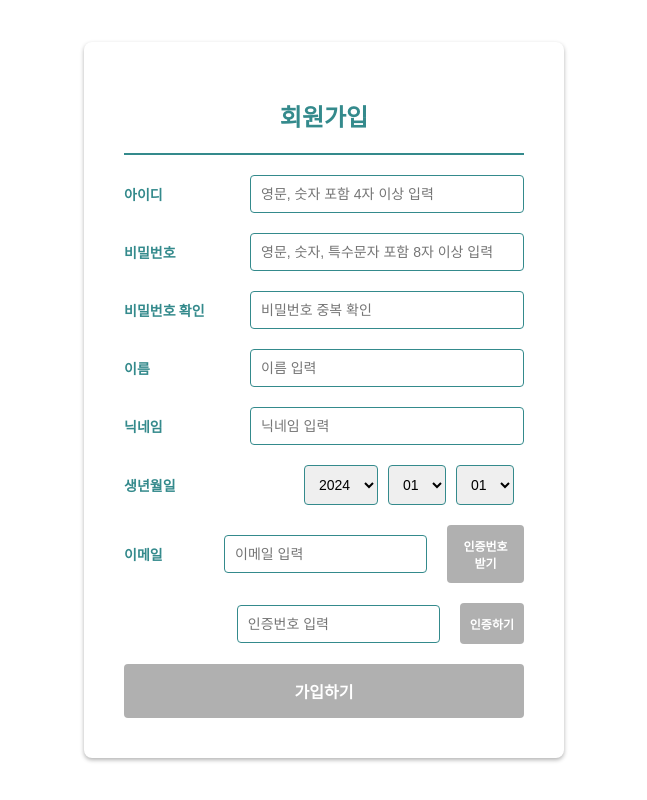
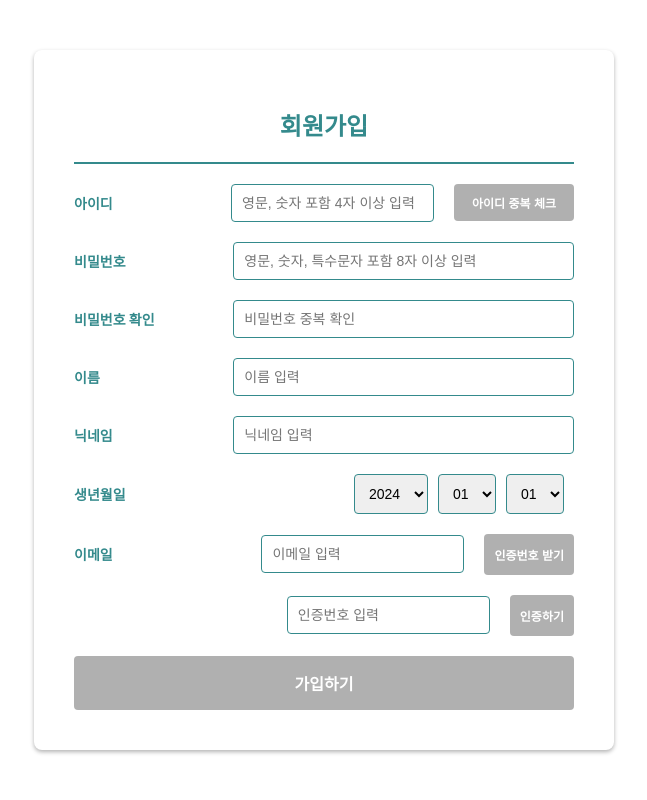
Before and after one commit to Musccat/Musccat_Project_FE, a React (Create React App) app in the folder musccat-project-fe/: page /users/register in a window 1280 px wide. Shown: the whole page, without its empty margins (316-963 px from the left). Built offline with nearby package versions, Linux system fonts and the light colour scheme.

Commit message:
Feat: Register 아이디중복확인버튼 추가, RegisterScholarship url 수정

```diff
--- a/musccat-project-fe/src/component/contexts/AuthContext.jsx
+++ b/musccat-project-fe/src/component/contexts/AuthContext.jsx
@@ -500,7 +500,7 @@ export const AuthProvider = ({ children }) => {
 
     const RegisterScholarship = async (scholarshipData) => {
         try {
-            const response = await axios.post(`${process.env.REACT_APP_API_URL}/registerscholarships/`, scholarshipData, {
+            const response = await axios.post(`${process.env.REACT_APP_API_URL}/entirescholar/register/`, scholarshipData, {
                 headers: {
                     Authorization: `Bearer ${authTokens.access}`, // Send the auth token in the header
                 },
--- a/musccat-project-fe/src/component/page/Register.jsx
+++ b/musccat-project-fe/src/component/page/Register.jsx
@@ -16,7 +16,7 @@ const Container = styled.div`
     border-radius: 8px;
     box-shadow: 0 2px 4px rgba(0, 0, 0, 0.3);
     padding: 40px;
-    width: 400px;
+    width: 500px;
 `;
 
 const Title = styled.h1`
@@ -171,22 +171,12 @@ const handleChange = async (e) => { // 사용자 입력값 업데이트
 
     // 아이디 형식 확인 (영문과 숫자만 포함)
     if (name === "username") {
-        const usernamePattern = /^[a-zA-Z0-9]{4,}$/;
-        const isUsernameValid = usernamePattern.test(value);
-        setUsernameValid(isUsernameValid);
+        const usernamePattern = /^[a-zA-Z0-9]{4,}$/; // 영문, 숫자 포함 4자 이상
+        const isValid = usernamePattern.test(value); // 아이디 형식이 유효한지 확인
+        setUsernameValid(isValid);
 
-        if (isUsernameValid) {
-            // 아이디 형식이 유효할 때만 중복 체크 실행
-            try {
-                const available = await checkUsernameAvailability(value);
-                setUsernameAvailable(available);
-            } catch (error) {
-                console.error("아이디 중복 확인 중 오류 발생:", error);
-                setUsernameAvailable(false);  // 오류 발생 시, 중복된 것으로 처리
-            }
-        } else {
-            // 형식이 틀린 경우, 중복 확인 결과 초기화
-            setUsernameAvailable(true);  // 형식이 틀리면 중복 여부에 대해 알 수 없음
+        if (!isValid) {
+            setUsernameAvailable(true); // 형식이 틀리면 중복 여부와 상관 없음
         }
     }
 
@@ -320,6 +310,7 @@ const handleChange = async (e) => { // 사용자 입력값 업데이트
     };
 
     return (
+        <>
         <Page>
         <Container>
             <Title>회원가입</Title>
@@ -327,6 +318,7 @@ const handleChange = async (e) => { // 사용자 입력값 업데이트
             <form onSubmit={handleSubmit}>
             <FormGroup>
                 <label>아이디</label>
+                <div style={{ display: 'flex', alignItems: 'center', justifyContent: 'flex-end' }}>
                 <input
                     type="text"
                     name="username"
@@ -334,7 +326,43 @@ const handleChange = async (e) => { // 사용자 입력값 업데이트
                     value={formData.username}
                     onChange={handleChange}
                     required
+                    style={{ flex: 1, marginRight: '10px' }}
                 />
+                <button
+                    type="button"
+                    onClick={async () => {
+                        if (usernameValid && formData.username) { // 아이디 형식이 유효한 경우에만 실행
+                            try {
+                                const available = await checkUsernameAvailability(formData.username);
+                                setUsernameAvailable(available);
+                                if (available) {
+                                    alert("사용 가능한 아이디입니다.");
+                                } else {
+                                    alert("이미 사용 중인 아이디입니다.");
+                                }
+                            } catch (error) {
+                                console.error("아이디 중복 확인 중 오류 발생:", error);
+                            }
+                        } else {
+                            alert("아이디 형식이 올바르지 않습니다.");
+                        }
+                    }}
+                    disabled={!usernameValid || !formData.username.length === 0} // 아이디 형식이 올바르지 않으면 버튼 비활성화
+                    style={{
+                        backgroundColor: usernameValid && formData.username.length > 0 ? '#348a8c' : '#b0b0b0', // 유효할 때만 색상 변경
+                        color: '#ffffff',
+                        border: 'none',
+                        padding: '10px 12px',
+                        borderRadius: '4px',
+                        cursor: usernameValid && formData.username.length ? 'pointer' : 'not-allowed',
+                        fontSize: '12px',
+                        fontWeight: 'bold',
+                        width: '120px',
+                    }}
+                >
+                    아이디 중복 체크
+                </button>
+            </div>
             </FormGroup>
             {!usernameValid && formData.username && (
                 <ErrorMessage>올바른 아이디 형식이 아닙니다</ErrorMessage>
@@ -527,8 +555,8 @@ const handleChange = async (e) => { // 사용자 입력값 업데이트
             </form>
         </Container>
         </Page>
+        </>
     );
-
-};
+}
 
 export default Register;
```
